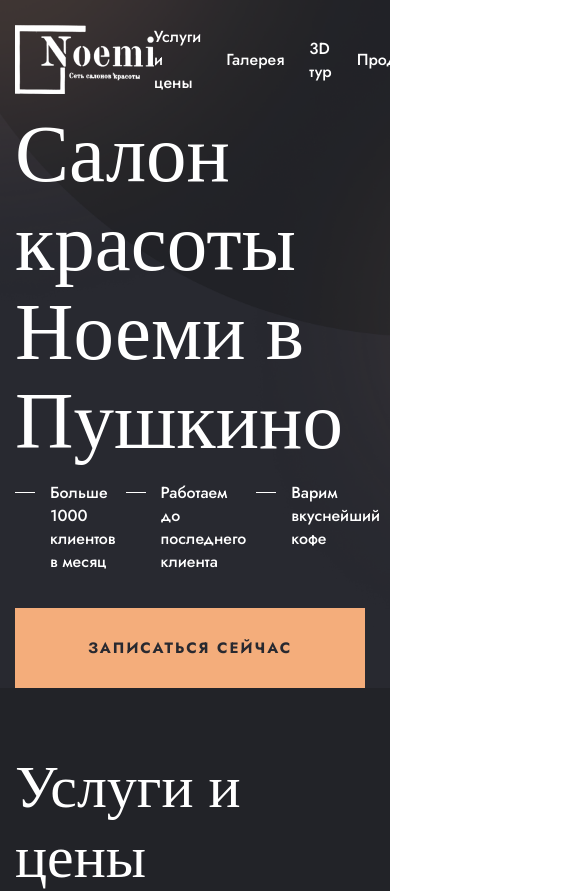
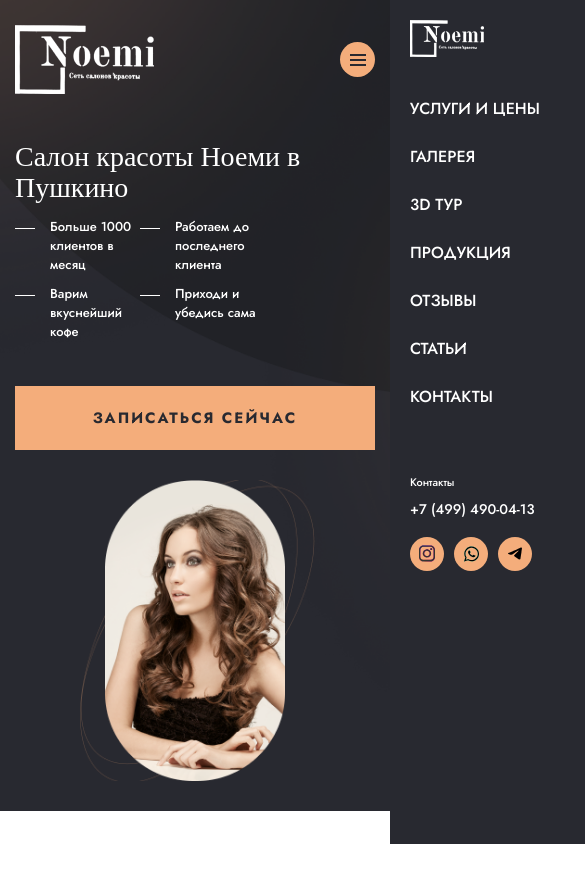
Before and after one commit to OlegRkv/Noemi, a website: page app/index.html in a window 390 px wide. Shown: the top 891 px of the page, 585 px wide, since content can reach past the window. After the commit the page ends 844 px from the top, so only its background shows below. Drawn offline with nearby package versions, Linux system fonts and the light colour scheme; files that its build step writes are made by us from their sources.

Commit message:
responsive header + hero

```diff
--- a/app/index.html
+++ b/app/index.html
@@ -23,9 +23,11 @@
 
   <header class="header">
     <div class="container">
-      <nav class="header__menu menu">
-        <img class="logo" src="images/logo.png" alt="Логотип Noemi">
+      <nav class="menu">
+        <img class="logo header__logo" src="images/logo.png" alt="Логотип Noemi">
 
+        <div class="menu__wrapper">
+          <img class="menu__mobile-logo" src="images/menu-logo.png" alt="логотип">
           <ul class="menu__list">
             <li class="menu__item">
               <a class="menu__link" href="#">Услуги и цены</a>
@@ -50,7 +52,7 @@
             </li>
           </ul>
 
-        <a class="cart social__link" href="#">
+          <a class="social__link cart" href="#">
             <svg width="19" height="18" viewBox="0 0 19 18" fill="none" xmlns="http://www.w3.org/2000/svg">
               <path
                 d="M17.9213 7.99053C17.8436 7.91482 17.74 7.86435 17.6364 7.86435H1.37229C1.26869 7.86435 1.1651 7.91482 1.08741 7.99053C1.00971 8.06624 0.983814 8.19243 1.00971 8.29337L2.30462 15.1577C2.51181 16.2177 3.57364 17 4.81675 17H14.166C15.4091 17 16.471 16.2177 16.6781 15.1577L17.9731 8.29337C18.0248 8.19243 17.999 8.06624 17.9213 7.99053ZM15.953 15.0315C15.8235 15.7382 15.0724 16.2681 14.166 16.2681H4.81675C3.91031 16.2681 3.18516 15.7382 3.02977 15.0315L1.81256 8.59621H17.1702L15.953 15.0315Z"
@@ -65,7 +67,6 @@
                 d="M4.0139 6.85489C4.45417 6.85489 4.79084 6.50158 4.79084 6.09779C4.79084 5.8959 4.71315 5.71925 4.58366 5.56783L5.25701 2.36278C5.33471 2.00946 5.80087 1.73186 6.34474 1.73186H12.638C13.1819 1.73186 13.648 2.00946 13.7257 2.36278L14.425 5.56783C14.2955 5.69401 14.2178 5.8959 14.2178 6.09779C14.2178 6.52682 14.5804 6.85489 14.9947 6.85489C15.435 6.85489 15.7717 6.50158 15.7717 6.09779C15.7717 5.71924 15.4868 5.41641 15.1242 5.3407L14.4509 2.21136C14.2955 1.50473 13.5444 1 12.638 1H6.34474C5.4383 1 4.68725 1.50473 4.53186 2.21136L3.85851 5.3407C3.49593 5.41641 3.21105 5.71924 3.21105 6.09779C3.23695 6.52682 3.59952 6.85489 4.0139 6.85489Z"
                 stroke="black" stroke-width="0.5" />
             </svg>
-
           </a>
 
           <div class="contacts">
@@ -133,6 +134,11 @@
               </a>
             </li>
           </ul>
+        </div>
+
+        <button class="menu__burger" type="button" aria-label="показать меню">
+          <span></span>
+        </button>
       </nav>
     </div>
   </header>
@@ -174,7 +180,7 @@
       </div>
     </section>
 
-    <section class="services">
+    <!-- <section class="services">
       <div class="container">
         <h2 class="title services__title">Услуги и цены</h2>
 
@@ -230,9 +236,9 @@
 
         <a class="button services__link" href="#">Смотреть все услуги и цены</a>
       </div>
-    </section>
+    </section> -->
 
-    <section class="popular">
+   <!--  <section class="popular">
       <div class="container">
         <h2 class="title title--line popular__title">Популярные товары</h2>
 
@@ -286,9 +292,9 @@
           </li>
         </ul>
       </div>
-    </section>
+    </section> -->
 
-    <section class="promo">
+    <!-- <section class="promo">
       <div class="container">
         <h2 class="title title--line promo__title">Акции</h2>
 
@@ -305,9 +311,9 @@
           </div>
         </div>
       </div>
-    </section>
+    </section> -->
 
-    <section class="works">
+    <!-- <section class="works">
       <div class="container">
         <h2 class="title works__title">Наши работы</h2>
       </div>
@@ -327,9 +333,9 @@
           <img class="works__img works__img--9" src="images/works/img9.jpg" alt="Фото работы">
         </div>
       </div>
-    </section>
+    </section> -->
 
-    <div class="bottom">
+   <!--  <div class="bottom">
       <section class="register">
         <div class="container">
           <div class="register__wrapper">
@@ -394,7 +400,69 @@
               </div>
             </div>
             <!-- /.reviews__item -->
-            <div class="reviews__item">
+            <!-- <div class="reviews__item">
+              <div class="reviews__content">
+                <span class="reviews__item-title">Замечательный маникюр</span>
+                <p class="reviews__item-descr">
+                  “Устроили другу “секретный праздник”. Остались довольны все и именинник и гости. Спасибо Харизме!”
+                </p>
+                <div class="reviews__rating">
+                  <div class="reviews__rating-wrapper">
+                    <span class="reviews__rating-title">Качество</span>
+                    <span class="reviews__rating-score">5 из 10</span>
+                  </div>
+                  <div class="reviews__rating-wrapper">
+                    <span class="reviews__rating-title">Обслуживание</span>
+                    <span class="reviews__rating-score">8 из 10</span>
+                  </div>
+                  <div class="reviews__rating-wrapper">
+                    <span class="reviews__rating-title">Атмосфера</span>
+                    <span class="reviews__rating-score">8 из 10</span>
+                  </div>
+                </div>
+              </div>
+
+              <div class="reviews__avatar">
+                <img class="reviews__photo" src="images/avatar1.jpg" alt="аватар пользователя">
+                <div class="reviews__avatar-info">
+                  <span class="reviews__name">Валерия</span>
+                  <span class="reviews__age">27 лет</span>
+                </div>
+              </div>
+            </div> -->
+            <!-- /.reviews__item -->
+            <!-- <div class="reviews__item">
+              <div class="reviews__content">
+                <span class="reviews__item-title">Замечательный маникюр</span>
+                <p class="reviews__item-descr">
+                  “Устроили другу “секретный праздник”. Остались довольны все и именинник и гости. Спасибо Харизме!”
+                </p>
+                <div class="reviews__rating">
+                  <div class="reviews__rating-wrapper">
+                    <span class="reviews__rating-title">Качество</span>
+                    <span class="reviews__rating-score">5 из 10</span>
+                  </div>
+                  <div class="reviews__rating-wrapper">
+                    <span class="reviews__rating-title">Обслуживание</span>
+                    <span class="reviews__rating-score">8 из 10</span>
+                  </div>
+                  <div class="reviews__rating-wrapper">
+                    <span class="reviews__rating-title">Атмосфера</span>
+                    <span class="reviews__rating-score">8 из 10</span>
+                  </div>
+                </div>
+              </div>
+
+              <div class="reviews__avatar">
+                <img class="reviews__photo" src="images/avatar.jpg" alt="аватар пользователя">
+                <div class="reviews__avatar-info">
+                  <span class="reviews__name">Валерия</span>
+                  <span class="reviews__age">27 лет</span>
+                </div>
+              </div>
+            </div> -->
+            <!-- /.reviews__item -->
+            <!-- <div class="reviews__item">
               <div class="reviews__content">
                 <span class="reviews__item-title">Замечательный маникюр</span>
                 <p class="reviews__item-descr">
@@ -424,76 +492,13 @@
                 </div>
               </div>
             </div>
-            <!-- /.reviews__item -->
-            <div class="reviews__item">
-              <div class="reviews__content">
-                <span class="reviews__item-title">Замечательный маникюр</span>
-                <p class="reviews__item-descr">
-                  “Устроили другу “секретный праздник”. Остались довольны все и именинник и гости. Спасибо Харизме!”
-                </p>
-                <div class="reviews__rating">
-                  <div class="reviews__rating-wrapper">
-                    <span class="reviews__rating-title">Качество</span>
-                    <span class="reviews__rating-score">5 из 10</span>
-                  </div>
-                  <div class="reviews__rating-wrapper">
-                    <span class="reviews__rating-title">Обслуживание</span>
-                    <span class="reviews__rating-score">8 из 10</span>
-                  </div>
-                  <div class="reviews__rating-wrapper">
-                    <span class="reviews__rating-title">Атмосфера</span>
-                    <span class="reviews__rating-score">8 из 10</span>
-                  </div>
-                </div>
-              </div>
-
-              <div class="reviews__avatar">
-                <img class="reviews__photo" src="images/avatar.jpg" alt="аватар пользователя">
-                <div class="reviews__avatar-info">
-                  <span class="reviews__name">Валерия</span>
-                  <span class="reviews__age">27 лет</span>
-                </div>
-              </div>
-            </div>
-            <!-- /.reviews__item -->
-            <div class="reviews__item">
-              <div class="reviews__content">
-                <span class="reviews__item-title">Замечательный маникюр</span>
-                <p class="reviews__item-descr">
-                  “Устроили другу “секретный праздник”. Остались довольны все и именинник и гости. Спасибо Харизме!”
-                </p>
-                <div class="reviews__rating">
-                  <div class="reviews__rating-wrapper">
-                    <span class="reviews__rating-title">Качество</span>
-                    <span class="reviews__rating-score">5 из 10</span>
-                  </div>
-                  <div class="reviews__rating-wrapper">
-                    <span class="reviews__rating-title">Обслуживание</span>
-                    <span class="reviews__rating-score">8 из 10</span>
-                  </div>
-                  <div class="reviews__rating-wrapper">
-                    <span class="reviews__rating-title">Атмосфера</span>
-                    <span class="reviews__rating-score">8 из 10</span>
-                  </div>
-                </div>
-              </div>
-
-              <div class="reviews__avatar">
-                <img class="reviews__photo" src="images/avatar1.jpg" alt="аватар пользователя">
-                <div class="reviews__avatar-info">
-                  <span class="reviews__name">Валерия</span>
-                  <span class="reviews__age">27 лет</span>
-                </div>
-              </div>
-            </div>
-            <!-- /.reviews__item -->
           </div>
         </div>
       </section>
     </div>
-  </main>
+  </main>-->
 
-  <footer class="footer">
+ <!--  <footer class="footer">
     <div class="container">
       <div class="footer__wrapper">
         <img class="logo footer__logo" src="images/logo.png" alt="Логотип Noemi">
@@ -584,7 +589,7 @@
         </ul>
       </div>
     </div>
-  </footer>
+  </footer> -->
 
   <script src="js/main.min.js"></script>
 </body>
--- a/app/js/main.js
+++ b/app/js/main.js
@@ -2,4 +2,9 @@ $(function () {
   $('.reviews__slider').slick({
     slidesToShow: 2,
   });
+
+  $('.menu__burger').on('click', function(){
+    $('.menu__burger').toggleClass('menu__burger--active');
+    $('.menu__wrapper').toggleClass('menu__wrapper--active');
+  });
 });
--- a/app/scss/_global.scss
+++ b/app/scss/_global.scss
@@ -13,19 +13,150 @@ body {
 }
 
 .menu {
+  position: relative;
+  height: 69px;
   display: flex;
   align-items: center;
-  justify-content: space-between;
+  z-index: 5;
+
+  @media (max-width: 768px) {
+    justify-content: space-between;
+  }
+
+  &__wrapper {
+    width: 100%;
+    display: flex;
+    justify-content: space-between;
+    align-items: center;
+
+    @media (max-width: 768px) {
+      position: fixed;
+      width: 270px;
+      height: 100%;
+      padding: 20px 20px 35px 20px;
+      right: 0;
+      top: 0;
+      flex-direction: column;
+      align-items: flex-start;
+      justify-content: flex-start;
+      background-color: $rich-black;
+      transform: translateX(100%);
+      transition: transform 0.3s;
+      overflow: auto;
+      z-index: 2;
+    }
+  }
+
+  &__wrapper--active {
+    transform: translateX(0);
+  }
+
+  &__mobile-logo {
+    display: none;
+
+    @media (max-width: 768px) {
+      display: block;
+      margin-bottom: 40px;
+    }
+  }
 
   &__list {
     display: flex;
     align-items: center;
     list-style: none;
+
+    @media (max-width: 768px) {
+      margin-bottom: 65px;
+      flex-direction: column;
+      align-items: flex-start;
+    }
   }
 
-  .menu__item {
+  &__item {
     &:not(:last-child) {
-      margin-right: 25px;
+      margin-right: 20px;
+
+      @media (max-width: 1024px) {
+        margin-right: 15px;
+      }
+
+      @media (max-width: 768px) {
+        margin-right: 0;
+        margin-bottom: 25px;
+      }
+    }
+  }
+
+  &__link {
+    font-size: 14px;
+
+    @media (max-width: 1024px) {
+      font-size: 12px;
+    }
+
+    @media (max-width: 768px) {
+      font-size: 16px;
+      text-transform: uppercase;
+    }
+  }
+
+  &__burger {
+    position: relative;
+    display: none;
+    width: 35px;
+    height: 35px;
+    padding: 0;
+    padding-left: 10px;
+    align-items: center;
+    border-radius: 50%;
+    background-color: $orange;
+    border: none;
+    z-index: 3;
+
+    @media (max-width: 768px) {
+      display: flex;
+    }
+
+    span {
+      position: relative;
+      display: block;
+      width: 16px;
+      height: 2px;
+      background-color: $rich-black;
+
+      &::before,
+      &::after {
+        position: absolute;
+        content: '';
+        width: 16px;
+        height: 2px;
+        background-color: $rich-black;
+        top: 0;
+        left: 0;
+        transition: transform 0.3s;
+      }
+
+      &::before {
+        transform: translateY(-5px);
+      }
+
+      &::after {
+        transform: translateY(5px);
+      }
+    }
+  }
+
+  &__burger--active {
+    span {
+      width: 0;
+
+      &::before {
+        transform: rotate(45deg);
+      }
+
+      &::after {
+        transform: rotate(-45deg);
+      }
     }
   }
 }
@@ -35,6 +166,22 @@ body {
     display: block;
     font-size: 11px;
     line-height: 1.7;
+  }
+
+  &__phone {
+    @media (max-width: 1200px) {
+      font-size: 14px;
+    }
+  }
+
+  @media (max-width: 1024px) {
+    display: none;
+  }
+
+  @media (max-width: 768px) {
+    display: block;
+    margin-bottom: 15px;
+    font-size: 21px;
   }
 }
 
@@ -57,6 +204,19 @@ body {
     height: 34px;
     border-radius: 50%;
     background-color: $orange;
+  }
+}
+
+.cart {
+  @media (max-width: 1024px) {
+    position: fixed;
+    bottom: 20px;
+    right: 20px;
+    z-index: 3;
+  }
+
+  @media (max-width: 768px) {
+    display: none;
   }
 }
 
--- a/app/scss/modules/_header.scss
+++ b/app/scss/modules/_header.scss
@@ -4,9 +4,11 @@
   top: 25px;
   left: 0;
 
-  &__menu {
-    position: relative;
-    height: 69px;
-    z-index: 5;
+  @media (max-width: 768px) {
+    position: fixed;
+  }
+
+  &__logo {
+    margin-right: 20px;
   }
 }
--- a/app/scss/modules/_hero.scss
+++ b/app/scss/modules/_hero.scss
@@ -7,18 +7,47 @@
   background-repeat: no-repeat;
   overflow: hidden;
 
+  @media (max-width: 992px) {
+    padding-bottom: 30px;
+  }
+
+  @media (max-width: 576px) {
+    padding-top: 140px;
+  }
+
   &__container {
     display: flex;
     align-items: center;
+
+    @media (max-width: 576px) {
+      flex-direction: column;
+      align-items: center;
+    }
   }
 
   &__title {
     max-width: 705px;
     margin-bottom: 15px;
-    font-family: "Playfair+Display";
+    font-family: "Playfair Display";
     font-weight: 400;
     font-size: 81px;
     line-height: 1.1;
+
+    @media (max-width: 1200px) {
+      font-size: 77px;
+    }
+
+    @media (max-width: 992px) {
+      font-size: 55px;
+    }
+
+    @media (max-width: 768px) {
+      font-size: 39px;
+    }
+
+    @media (max-width: 576px) {
+      font-size: 28px;
+    }
   }
 
   &__advantages {
@@ -29,11 +58,53 @@
     align-content: flex-start;
     justify-content: flex-start;
     list-style: none;
+
+    @media (max-width: 1200px) {
+      flex-wrap: wrap;
+      flex-basis: 50%;
+    }
+
+    @media (max-width: 992px) {
+      display: block;
+    }
+
+    @media (max-width: 576px) {
+      display: flex;
+      flex-basis: 50%;
+      flex-wrap: wrap;
+    }
   }
 
   &__advantages-item {
     &:not(:last-child) {
       margin-right: 10px;
+    }
+
+    @media (max-width: 1200px) {
+      &:not(:last-child) {
+        margin-right: 0;
+      }
+
+      flex: 1 0 auto;
+
+      &:first-child {
+        margin-right: 9px;
+      }
+    }
+
+    @media (max-width: 992px) {
+      &:not(:last-child) {
+        margin-bottom: 10px;
+      }
+    }
+
+    @media (max-width: 576px) {
+      &:first-child {
+        margin-right: 0;
+      }
+      max-width: 125px;
+      width: 100%;
+      font-size: 13px;
     }
   }
 
@@ -52,13 +123,24 @@
     }
   }
 
+  &__link {
+    @media (max-width: 768px) {
+      padding: 20px;
+    }
+
+    @media (max-width: 576px) {
+      display: flex;
+      margin-bottom: 30px;
+    }
+  }
+
   &__img-wrapper {
     position: relative;
-    width: 388px;
+    max-width: 388px;
     height: 650px;
     margin-bottom: -100px;
     border-radius: 190px;
-    z-index: 3;
+    z-index: 1;
 
     &::before {
       position: absolute;
@@ -72,6 +154,30 @@
       background-size: cover;
       background-repeat: no-repeat;
       z-index: -2;
+
+      @media (max-width: 992px) {
+        display: none;
+      }
+
+      @media (max-width: 576px) {
+        display: block;
+        width: 90%;
+        height: 100%;
+        top: 0;
+        left: 20px;
+      }
+    }
+
+    @media (max-width: 992px) {
+      margin-bottom: 0;
+      height: 100%;
+    }
+  }
+
+  &__img {
+    @media (max-width: 576px) {
+      width: 50%;
+      margin: 0 auto;
     }
   }
 }
```
Also changed, not shown: app/images/menu-logo.png (added), app/js/main.min.js. Lines whose indentation alone changed are shown as unchanged.
